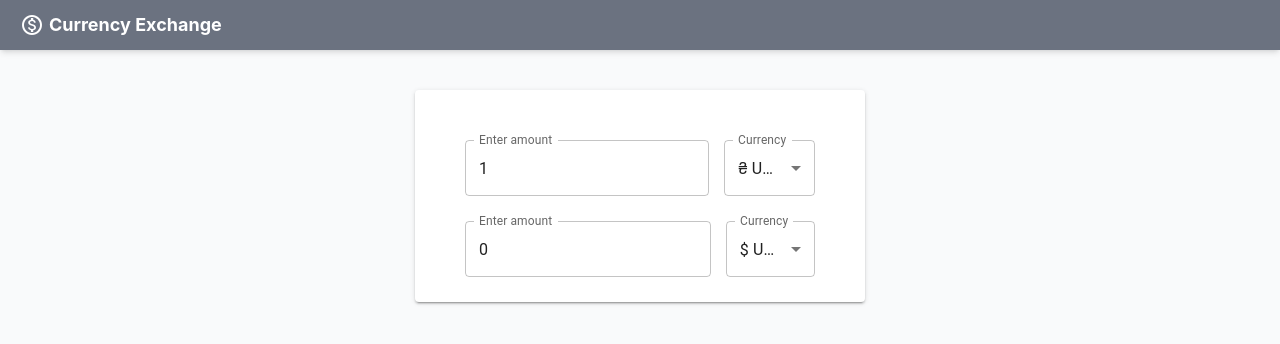
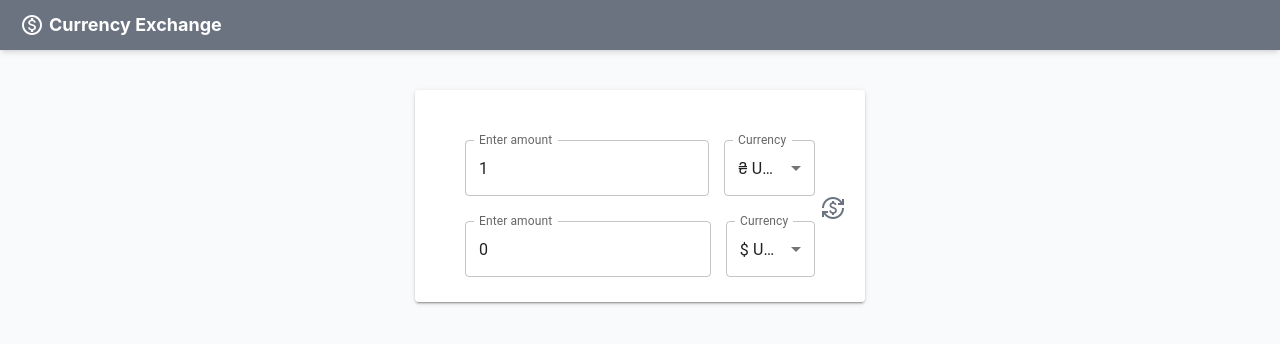
Before and after one commit to ihnatenkoo/Currencies-Converter-ITOP1000, a React (Vite) app: page / in a window 1280 px wide. Shown: the top 344 px of the page. Built offline with nearby package versions, Linux system fonts and the light colour scheme; no server answers.

Commit message:
Add switch currencies btn in <Converter/>, Fix calculate rates in <Header/>

```diff
--- a/src/components/Converter/Converter.module.scss
+++ b/src/components/Converter/Converter.module.scss
@@ -8,6 +8,7 @@
 	}
 
 	&__form {
+		position: relative;
 		padding: 50px 50px 25px;
 		display: flex;
 		justify-content: center;
@@ -18,4 +19,18 @@
 	&__rate {
 		text-align: center;
 	}
+
+	&__switch {
+		position: absolute;
+		top: 50%;
+		right: 20px;
+		color: var(--gray-dark);
+		user-select: none;
+		transition: transform 0.3s ease-in;
+
+		&:hover {
+			color: var(--orange);
+			transform: rotate(360deg);
+		}
+	}
 }
--- a/src/components/Converter/Converter.tsx
+++ b/src/components/Converter/Converter.tsx
@@ -1,4 +1,4 @@
-import { FC, useEffect, useState } from 'react';
+import { FC, useEffect, useState, MouseEvent } from 'react';
 import { Paper, Box, Typography } from '@mui/material';
 import s from './Converter.module.scss';
 import ConverterItem from '../ConverterItem/ConverterItem';
@@ -31,6 +31,12 @@ const Converter: FC<IConverterProps> = ({ rates }) => {
 			setAmount(value);
 			setIsFromAmountChanged(false);
 		}
+	};
+
+	const handleSwitchCurrency = (e: MouseEvent<HTMLButtonElement>) => {
+		e.preventDefault();
+		setFromCurrency(toCurrency);
+		setToCurrency(fromCurrency);
 	};
 
 	useEffect(() => {
@@ -70,6 +76,13 @@ const Converter: FC<IConverterProps> = ({ rates }) => {
 						selectedCurrency={toCurrency}
 						onChangeCurrency={setToCurrency}
 					/>
+
+					<button
+						className={s.converter__switch}
+						onClick={handleSwitchCurrency}
+					>
+						<span className="material-icons-outlined">currency_exchange</span>
+					</button>
 				</Box>
 				{rates && (
 					<Typography
--- a/src/components/Header/Header.module.scss
+++ b/src/components/Header/Header.module.scss
@@ -25,5 +25,9 @@
 	&__rightBar {
 		font-size: 15px;
 		gap: 0 40px;
+
+		span {
+			color: var(--orange);
+		}
 	}
 }
--- a/src/components/Header/Header.tsx
+++ b/src/components/Header/Header.tsx
@@ -17,8 +17,12 @@ const Header: FC<IHeaderProps> = ({ rates }) => {
 			<div className={s.header__rightBar}>
 				{rates && (
 					<>
-						<div>1 UAH = {(1 / rates.USD).toFixed(2)} USD</div>
-						<div>1 UAH = {(1 / rates.EUR).toFixed(2)} EUR</div>
+						<div>
+							<span>1 USD</span> = {(1 / rates.USD).toFixed(2)} UAH
+						</div>
+						<div>
+							<span>1 EUR</span> = {(1 / rates.EUR).toFixed(2)} UAH
+						</div>
 					</>
 				)}
 			</div>
--- a/src/index.css
+++ b/src/index.css
@@ -15,6 +15,7 @@
 	--gray-light: #f9fafb;
 	--gray-dark: #6b7280;
 	--white: #fff;
+	--orange: #fb923c;
 }
 
 body {
@@ -29,3 +30,13 @@ h2,
 h3 {
 	margin: 0;
 }
+
+button {
+	padding: 0;
+	border: none;
+	font-size: 1em;
+	font-weight: 500;
+	font-family: inherit;
+	background-color: transparent;
+	cursor: pointer;
+}
```
